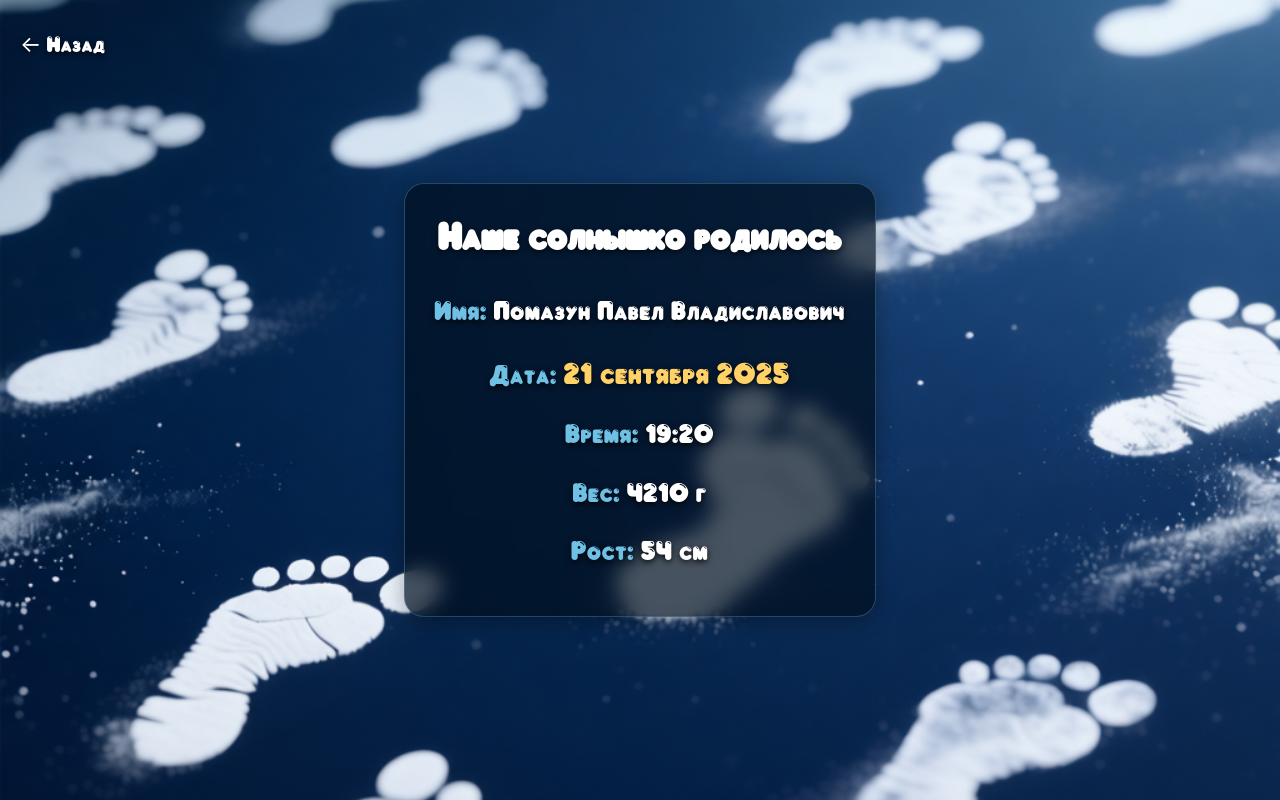
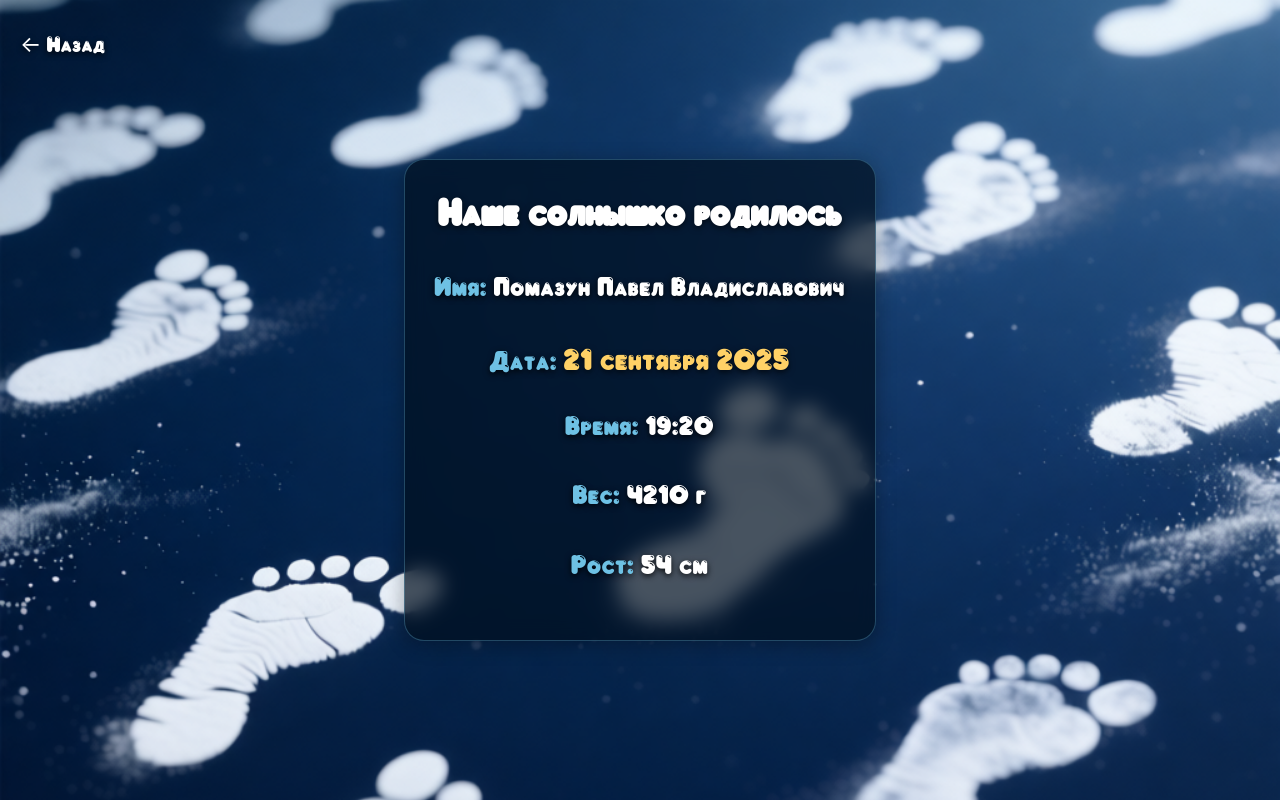
Before and after one commit to pomazunv-svg/son-counter1, a plain HTML site: page birth-info.html in a window 1280 px wide. Drawn offline with Linux system fonts and the light colour scheme.

Commit message:
birth-info.html

```diff
--- a/birth-info.html
+++ b/birth-info.html
@@ -93,6 +93,7 @@
             margin: 0.6rem 0;
             color: white;
             text-shadow: 0 2px 6px rgba(0, 0, 0, 0.85);
+            min-height: 2.2em; /* Фиксируем высоту для плавности */
         }
 
         .info-label {
@@ -122,28 +123,31 @@
         <div class="info-card">
             <h1>Наше солнышко родилось</h1>
             <div class="info-item">
-                <span class="info-label">Имя:</span> <span id="name">Помазун Павел Владиславович</span>
+                <span class="info-label">Имя:</span> <span id="name"></span>
             </div>
             <div class="info-item">
-                <span class="info-label">Дата:</span> <span class="date-info" id="date">21 сентября 2025</span>
+                <span class="info-label">Дата:</span> <span class="date-info" id="date"></span>
             </div>
             <div class="info-item">
-                <span class="info-label">Время:</span> <span id="time">19:20</span>
+                <span class="info-label">Время:</span> <span id="time"></span>
             </div>
             <div class="info-item">
-                <span class="info-label">Вес:</span> <span id="weight">4210 г</span>
+                <span class="info-label">Вес:</span> <span id="weight"></span>
             </div>
             <div class="info-item">
-                <span class="info-label">Рост:</span> <span id="height">54 см</span>
+                <span class="info-label">Рост:</span> <span id="height"></span>
             </div>
         </div>
     </div>
 
     <script>
         document.addEventListener('DOMContentLoaded', () => {
-            // Появление страницы
+            // 1. Сначала плавное появление страницы
             setTimeout(() => {
                 document.body.classList.add('fade-in');
+
+                // 2. Только после появления страницы запускаем печатание
+                setTimeout(startTypingAnimation, 300);
             }, 50);
 
             // Плавный уход по кнопке "Назад"
@@ -159,45 +163,53 @@
             }
         });
 
-        // Анимация печатания для каждого элемента
-        function typeText(element, text, speed = 45, delay = 0) {
-            setTimeout(() => {
-                element.textContent = '';
+        // Анимация печатания
+        function typeText(element, text, speed = 45, onComplete = null) {
             let i = 0;
+            element.textContent = ''; // Гарантируем, что поле пустое
+
             const timer = setInterval(() => {
                 if (i < text.length) {
                     element.textContent += text[i];
                     i++;
                 } else {
                     clearInterval(timer);
+                    if (onComplete) onComplete();
                 }
             }, speed);
-            }, delay);
         }
 
-        // Запуск анимации с задержками
-        document.addEventListener('DOMContentLoaded', () => {
+        // Запуск анимации печатания по порядку
+        function startTypingAnimation() {
             const nameEl = document.getElementById('name');
             const dateEl = document.getElementById('date');
             const timeEl = document.getElementById('time');
             const weightEl = document.getElementById('weight');
             const heightEl = document.getElementById('height');
 
-            // Сначала имя
-            typeText(nameEl, 'Помазун Павел Владиславович', 40, 300);
-
-            // Потом дата через 400мс
-            typeText(dateEl, '21 сентября 2025', 45, 700);
-
-            // Время через 300мс после даты
-            typeText(timeEl, '19:20', 50, 1100);
-
-            // Вес через 300мс
-            typeText(weightEl, '4210 г', 60, 1400);
-
-            // Рост через 300мс
-            typeText(heightEl, '54 см', 60, 1700);
+            // Имя
+            typeText(nameEl, 'Помазун Павел Владиславович', 40, () => {
+                // Дата после завершения имени
+                setTimeout(() => {
+                    typeText(dateEl, '21 сентября 2025', 45, () => {
+                        // Время после даты
+                        setTimeout(() => {
+                            typeText(timeEl, '19:20', 50, () => {
+                                // Вес после времени
+                                setTimeout(() => {
+                                    typeText(weightEl, '4210 г', 60, () => {
+                                        // Рост после веса
+                                        setTimeout(() => {
+                                            typeText(heightEl, '54 см', 60);
+                                        }, 200);
                                     });
+                                }, 200);
+                            });
+                        }, 200);
+                    });
+                }, 200);
+            });
+        }
     </script>
 </body>
 </html>
```
Lines whose indentation alone changed are shown as unchanged.
